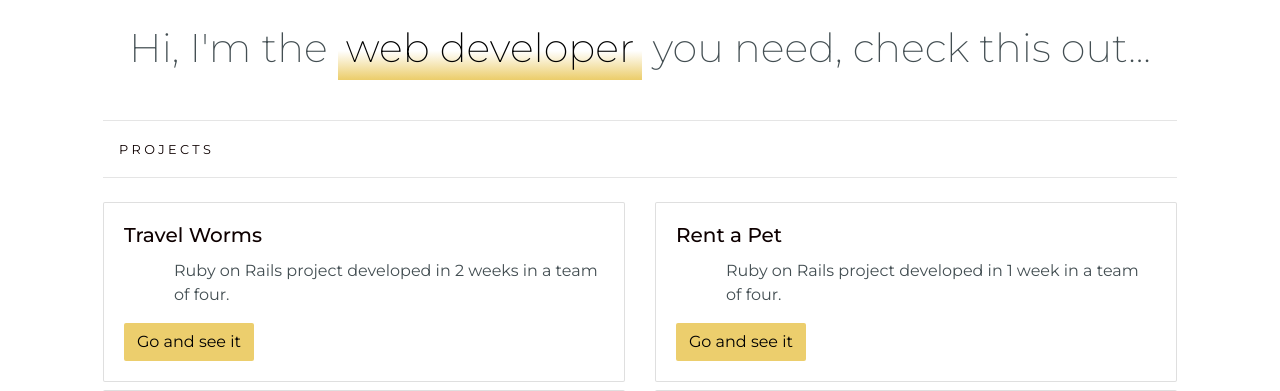
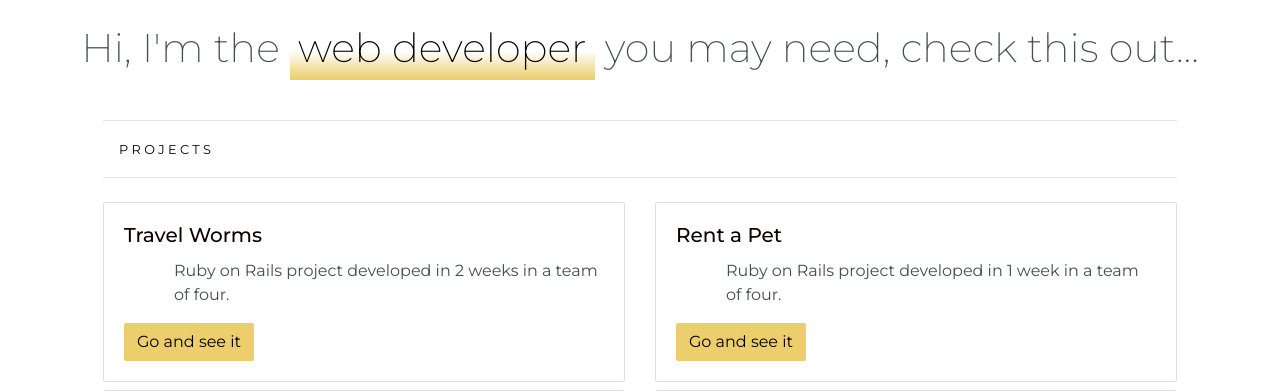
Before and after one commit to tarcea/rails-delivery, a Rails app: page / in a window 1280 px wide. Shown: the top 391 px of the page. Run offline with Rails 7, Linux system fonts and the light colour scheme; style sheets or scripts are compiled from the project's sources; some libraries are stand-ins or nearby versions.

```diff
--- a/app/views/pages/landing.html.erb
+++ b/app/views/pages/landing.html.erb
@@ -1,6 +1,6 @@
 <body class="landing">
     <div class="row d-flex flex-column justify-content-center">
-  <div class="main-text text-center"><h1> Hi, I'm the <mark>web developer</mark> you need, check this out... </h1></div>
+  <div class="main-text text-center"><h1> Hi, I'm the <mark>web developer</mark> you may need, check this out... </h1></div>
       <div class="container justify-content-center col-12">
         <hr>
         <small class="skills"> P R O J E C T S </small>
```
